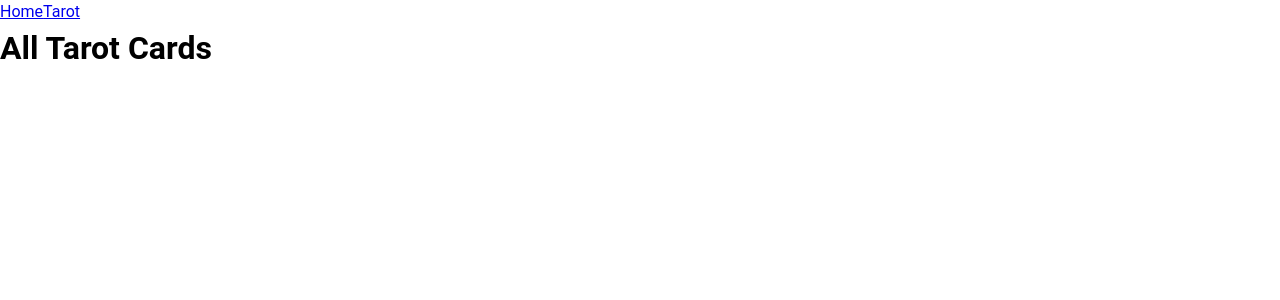
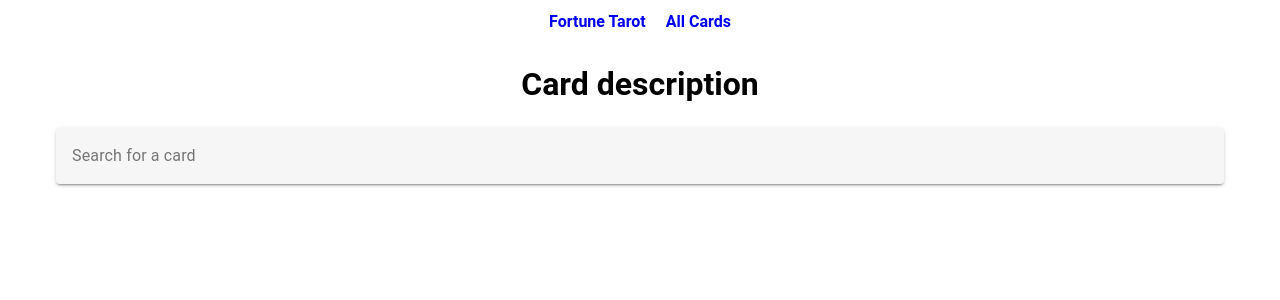
Before and after one commit to Prakaikool/Fortune-Tarot, a Vue app: page /cards in a window 1280 px wide. Shown: the top 300 px of the page. Built offline with nearby package versions, Linux system fonts and the light colour scheme.

Commit message:
Add combobox to CardsView

```diff
--- a/index.html
+++ b/index.html
@@ -1,13 +1,16 @@
 <!DOCTYPE html>
-<html lang="">
+<html lang="en">
+
 <head>
   <meta charset="UTF-8">
   <link rel="icon" href="/favicon.ico">
   <meta name="viewport" content="width=device-width, initial-scale=1.0">
-    <title>Vite + Vue</title>
+  <title>Fortune Tarot</title>
 </head>
+
 <body>
   <div id="app"></div>
   <script type="module" src="/src/main.js"></script>
 </body>
+
 </html>
--- a/package.json
+++ b/package.json
@@ -23,10 +23,13 @@
     "@vitest/eslint-plugin": "1.1.25",
     "@vue/eslint-config-prettier": "^10.1.0",
     "@vue/test-utils": "^2.4.6",
+    "autoprefixer": "^10.4.20",
     "eslint": "^9.18.0",
     "eslint-plugin-vue": "^9.32.0",
     "jsdom": "^26.0.0",
+    "postcss": "^8.5.2",
     "prettier": "^3.4.2",
+    "tailwindcss": "^4.0.6",
     "vite": "^6.0.11",
     "vite-plugin-vue-devtools": "^7.7.1",
     "vitest": "^3.0.5"
--- a/src/App.vue
+++ b/src/App.vue
@@ -1,13 +1,25 @@
 <script setup>
-import { RouterLink, RouterView } from 'vue-router'
+import { RouterView } from 'vue-router'
 </script>
 
 <template>
-  <div>
-    <RouterLink to="/">Home</RouterLink>
-    <RouterLink to="/cards">Tarot</RouterLink>
-  </div>
-  <div>
-    <RouterView />
-  </div>
+  <nav>
+    <router-link to="/">Fortune Tarot</router-link>
+    <router-link to="/cards">All Cards</router-link>
+  </nav>
+  <router-view />
 </template>
+
+<style>
+@import 'vuetify/styles';
+nav {
+  display: flex;
+  justify-content: center;
+  gap: 20px;
+  padding: 10px;
+}
+nav a {
+  text-decoration: none;
+  font-weight: bold;
+}
+</style>
--- a/src/main.js
+++ b/src/main.js
@@ -1,14 +1,20 @@
-import './assets/style.css'
-
 import { createApp } from 'vue'
 import App from './App.vue'
 import router from './router'
 import { createVuetify } from 'vuetify'
 import 'vuetify/styles'
+import * as components from 'vuetify/components'
+import * as directives from 'vuetify/directives'
 
-const vuetify = createVuetify()
+const vuetify = createVuetify({
+  components,
+  directives,
+  theme: {
+    defaultTheme: 'light',
+  },
+})
+
 const app = createApp(App)
-
 app.use(router)
 app.use(vuetify)
 app.mount('#app')
--- a/src/router/index.js
+++ b/src/router/index.js
@@ -1,21 +1,15 @@
 import { createRouter, createWebHistory } from 'vue-router'
 import HomeView from '../views/HomeView.vue'
-import CardsView from '@/views/CardsView.vue'
+import CardsView from '../views/CardsView.vue'
+
+const routes = [
+  { path: '/', name: 'home', component: HomeView },
+  { path: '/cards', name: 'cards', component: CardsView },
+]
 
 const router = createRouter({
-  history: createWebHistory(import.meta.env.BASE_URL),
-  routes: [
-    {
-      path: '/',
-      name: 'home',
-      component: HomeView,
-    },
-    {
-      path: '/cards',
-      name: 'cards',
-      component: CardsView,
-    },
-  ],
+  history: createWebHistory(),
+  routes,
 })
 
 export default router
--- a/src/views/CardsView.vue
+++ b/src/views/CardsView.vue
@@ -1,5 +1,27 @@
+<script setup>
+import { ref } from 'vue'
+
+const selectedItems = ref([])
+</script>
+
 <template>
-  <div>
-    <h1>All Tarot Cards</h1>
-  </div>
+  <v-container>
+    <h1>Card description</h1>
+
+    <v-combobox
+      v-model="selectedItems"
+      multiple
+      label="Search for a card"
+      :items="['The Major Arcana', 'Wands', 'Cups', 'Swords', 'Pentacles']"
+      variant="solo-filled"
+      clearable
+    ></v-combobox>
+  </v-container>
 </template>
+
+<style scoped>
+h1 {
+  text-align: center;
+  margin-bottom: 20px;
+}
+</style>
--- a/src/views/HomeView.vue
+++ b/src/views/HomeView.vue
@@ -1,8 +1,9 @@
 <script setup></script>
 
 <template>
-  <div>
-    <h1>Fortune Tarot</h1>
-    <TarotView />
-  </div>
+  <main>
+    <div></div>
+  </main>
 </template>
+
+<style scoped></style>
```
Also changed, not shown: src/components/TheWelcome.vue (deleted, +0 -8 lines), 1 other file (tests, documents, lock files or other folders). Lines whose indentation alone changed are shown as unchanged.
